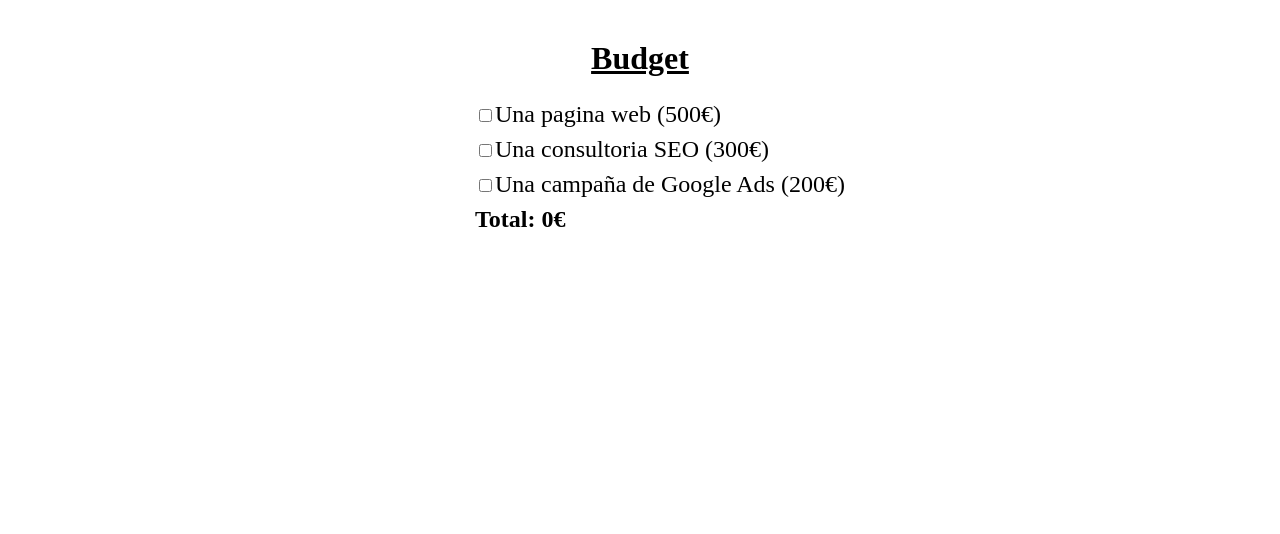
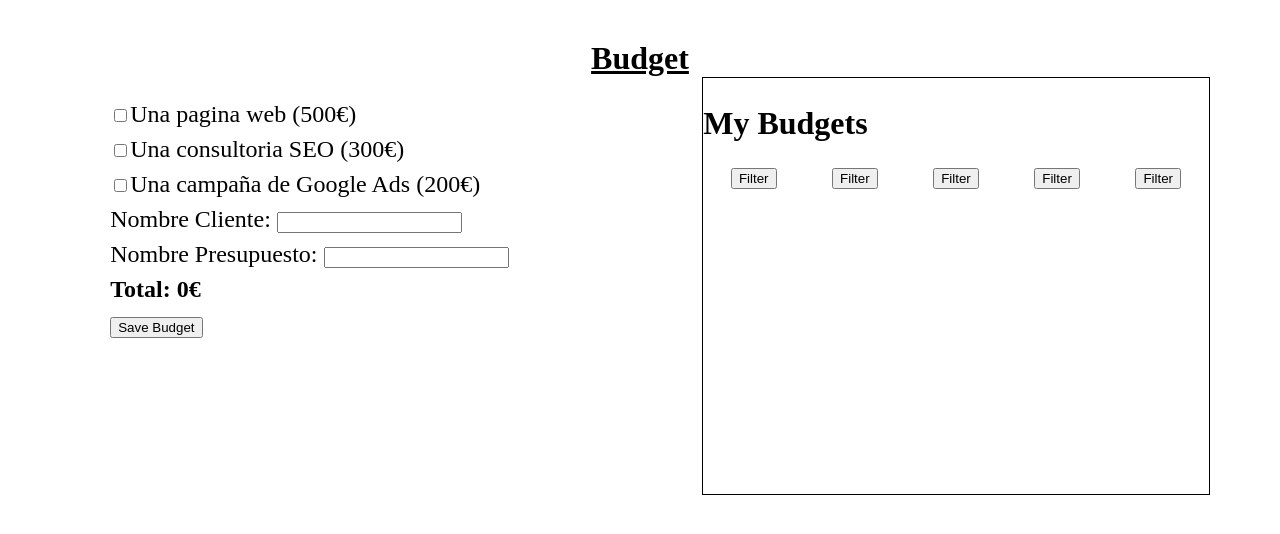
Before and after one commit to Cristian-Moller/S7_ReactTypescript, a React (Vite) app: page /budget in a window 1280 px wide. Shown: the top 534 px of the page. Built offline with nearby package versions, Linux system fonts and the light colour scheme.

Commit message:
Generate multiple budgets

```diff
--- a/src/budget/arrayBudget.tsx
+++ b/src/budget/arrayBudget.tsx
@@ -1,13 +1,16 @@
 export const arrayBudget = [
   {
+    id:'web',
     name: 'Una pagina web',
     price: 500
   },
   {
+    id:'seo',
     name: 'Una consultoria SEO',
     price: 300
   },
   {
+    id:'ads',
     name: 'Una campaña de Google Ads',
     price: 200
   }
--- /dev/null
+++ b/src/components/listBudget.tsx
@@ -0,0 +1,41 @@
+import "../pages/budget.css"
+import { arrayType } from "../types/types"
+
+type listProp = {
+  newBudget: arrayType[];
+}
+
+export function ListBadget({newBudget}: listProp){
+
+
+
+  return (
+    <div className='list-budget'>
+          <h2>My Budgets</h2>
+        <div className='filter-row'>
+          <button>Filter</button>
+          <button>Filter</button>
+          <button>Filter</button>
+          <button>Filter</button>
+          <button>Filter</button>
+        </div>
+        <div className='itemBudget'>
+          {
+            newBudget.map((itemData, index) => (
+              <div key={index} className='subItemBudget'>
+                <div>Name: <span>{itemData.clientName}</span></div>
+                <div>Budget Name: <span>{itemData.pressupostName}</span></div>
+                <div><span>{itemData.services[0] && 'WEB'}</span></div>
+                <div><span>{itemData.services[1] && 'SEO'}</span></div>
+                <div><span>{itemData.services[2] && 'ADS'}</span></div>
+                <div>Number of Page: <span>{itemData.page}</span></div>
+                <div>Number of Languaje: <span>{itemData.language}</span></div>
+                <div>Date: <span>{itemData.day +'/'+ itemData.month +'/'+ itemData.year}</span></div>
+                <div>TOTAL: <span>{itemData.total}</span>€</div>
+              </div>
+            ))
+          }
+        </div>
+      </div>
+  )
+}
--- a/src/components/popup.tsx
+++ b/src/components/popup.tsx
@@ -1,4 +1,4 @@
-import { useState } from "react"
+import { ReactEventHandler, useState } from "react"
 import { InfoButton } from "./infoButton"
 import infoImage from "../assets/info-icon.png"
 import "../pages/budget.css"
@@ -7,9 +7,10 @@ import ReactDOM from "react-dom"
 type popupProp = {
   name?: string;
   text: string;
+  handleClick?: ReactEventHandler;
 }
 
-export function Popup({name, text}: popupProp) {
+export function Popup({name, text, handleClick}: popupProp) {
   const [popupLanguage, setPopupLanguage] = useState(false)
   const [popupPage, setPopupPage] = useState(false)
   const handlePopupContainer = (e: { stopPropagation: () => unknown }) => e.stopPropagation()
@@ -23,7 +24,7 @@ export function Popup({name, text}: popupProp) {
   }
 
   return (
-    <div className={name}>
+    <div className={name} onClick={handleClick}>
     {(popupLanguage || popupPage) && ReactDOM.createPortal(
         <div className="popup isOpen" onClick={() => infoPopUp({name})}>
           <div className="popup-container" onClick={handlePopupContainer}>{text}</div>
--- a/src/pages/budget.css
+++ b/src/pages/budget.css
@@ -1,12 +1,23 @@
 .budget{
   display: flex;
-  flex-direction: column;
-  align-items: center;
+  flex-direction: row;
+  flex-wrap: wrap;
+  justify-content: center;
 }
 h3{
+  width: 80%;
   font-size: 2rem;
   margin-block-end: 0;
   text-decoration: underline;
+  text-align: center;
+}
+.form-budget{
+  width: 50%;
+}
+.list-budget{
+  width: 40%;
+  height: 26rem;
+  border: 1px solid black;
 }
 ul{
   list-style: none;
@@ -19,10 +30,12 @@ li div{
   font-weight: bold;
 }
 .subList{
+  width: fit-content;
   display: flex;
   flex-direction: column;
   margin: 0.3rem;
-  padding: 0.3rem;
+  margin-left: 2rem;
+  padding: 0.5rem;
   border: 0.2rem solid black;
   border-radius: 1rem;
 }
@@ -85,7 +98,7 @@ li div{
 }
 .popup-container{
   min-height: 3.5rem;
-  max-height: auto;
+  max-height: 3.5rem;
   position: relative;
   background-color: white;
   font-size: x-large;
@@ -95,3 +108,31 @@ li div{
   display: flex;
   align-items: center;
 }
+
+.filter-row{
+  margin-bottom: 1rem;
+  display: flex;
+  flex-direction: row;
+  justify-content: space-around;
+}
+.itemBudget{
+  height: 18rem;
+  overflow-y: scroll;
+
+}
+.subItemBudget{
+  border-bottom: 0.3rem dashed black;
+  width: 100%;
+  height: fit-content;
+  display: flex;
+  flex-direction: row;
+  flex-wrap: wrap;
+}
+.subItemBudget div{
+  margin-right: 0.5rem;
+  padding: 0.2rem;
+}
+.subItemBudget div span{
+  font-size: large;
+  font-weight: bold;
+}
--- a/src/pages/budget.tsx
+++ b/src/pages/budget.tsx
@@ -3,6 +3,8 @@ import { arrayBudget } from '../budget/arrayBudget';
 import { Button } from '../components/button';
 import "./budget.css"
 import { Popup } from '../components/popup';
+import { ListBadget } from '../components/listBudget';
+import { arrayType } from '../types/types';
 
 const getFormattedPrice = (price: number) => `${price}€`;
 
@@ -40,6 +42,35 @@ function Budget() {
   const [page, setPage] = useState(obtainPage())
   const [language, setLanguage] = useState(obtainLanguage());
   const [total, setTotal] = useState(obtainPrice());
+  const [clientName, setClientName] = useState<string>('')
+  const [pressupostName, setPressupostName] = useState<string>('')
+  const [newBudget, setNewBudget] = useState<arrayType[]>([])
+
+
+  const handleSubmitInfo = (event: React.MouseEvent<HTMLInputElement>) => {
+    event.preventDefault();
+  }
+
+  const date = new Date()
+
+  const handleSubmit = (event: React.MouseEvent<HTMLInputElement>) => {
+    event.preventDefault();
+    const itemData: arrayType = {
+      services: [],
+      page: page,
+      language: language,
+      total: total,
+      day: date.getDate(),
+      month: date.getMonth() + 1,
+      year: date.getFullYear(),
+      clientName: clientName,
+      pressupostName: pressupostName,
+    }
+    itemData.services = checkedState.map((isChecked, index) => (isChecked ? arrayBudget[index].id : null))
+    .filter((id) => id !== null) as string[]
+
+    setNewBudget((previo) => [...previo, itemData])
+  }
 
   function pageChange(toAdd: number){
     if(page >= 1){
@@ -99,11 +130,14 @@ function Budget() {
     localStorage.setItem('language', JSON.stringify(language))
     localStorage.setItem('totalPrice', JSON.stringify(total))
     localStorage.setItem('checkedState', JSON.stringify(checkedState))
-  }, [ page, language, checkedState, total])
+    localStorage.setItem('newBudget', JSON.stringify(newBudget))
+  }, [page, language, checkedState, total, newBudget])
 
   return (
     <div className='budget'>
       <h3>Budget</h3>
+
+      <form action="" className='form-budget' onSubmit={handleSubmitInfo}>
         <ul>
           {arrayBudget.map(({ name, price }, index) => {
             if ((index == 0) && (checkedState[0] == true)){
@@ -128,7 +162,7 @@ function Budget() {
                         onChange={() => obtainPage()}
                       />
                       <Button handleClick={() => pageChange(1)} className='more' text='+'/>
-                    <Popup name='page' text='En este componente debe indicar el número de PÁGINAS que tendrá su sitio web.' />
+                      <Popup name='page' text='En este componente debe indicar el número de PÁGINAS que tendrá su sitio web.' handleClick={handleSubmitInfo} />
                     </li>
                     <li>
                       <label htmlFor="">Número de idiomas</label>
@@ -140,7 +174,7 @@ function Budget() {
                         onChange={() => obtainLanguage()}
                       />
                       <Button handleClick={() => languageChange(1)} className='more' text='+'/>
-                    <Popup name='language' text='En este componente debe indicar el número de LENGUANJES que tendrá su sitio web.'/>
+                      <Popup name='language' text='En este componente debe indicar el número de LENGUANJES que tendrá su sitio web.' handleClick={handleSubmitInfo} />
                     </li>
                   </ul>
                 </li>
@@ -161,12 +195,40 @@ function Budget() {
               }
           })}
           <li>
+            <label htmlFor="">Nombre Cliente: </label>
+            <input
+              type="text"
+              value={clientName}
+              onChange={(e: React.ChangeEvent<HTMLInputElement>) => {
+                setClientName(e.target.value)
+              }}
+            />
+          </li>
+          <li>
+            <label htmlFor="">Nombre Presupuesto: </label>
+            <input
+              type="text"
+              value={pressupostName}
+              onChange={(e: React.ChangeEvent<HTMLInputElement>) => {
+                setPressupostName(e.target.value)
+              }}
+            />
+          </li>
+          <li>
             <div>
               Total: {getFormattedPrice(total)}
             </div>
           </li>
+          <li>
+            <input type="submit" value="Save Budget" onClick={handleSubmit}></input>
+          </li>
         </ul>
+      </form>
+
+      <ListBadget newBudget={newBudget} />
+
     </div>
+
   )
 }
 
--- /dev/null
+++ b/src/types/types.tsx
@@ -0,0 +1,11 @@
+export type arrayType = {
+  services: string[];
+  page: number;
+  language: number;
+  total: number;
+  day: number;
+  month: number;
+  year: number;
+  clientName: string;
+  pressupostName: string;
+}
```
Lines whose indentation alone changed are shown as unchanged.
